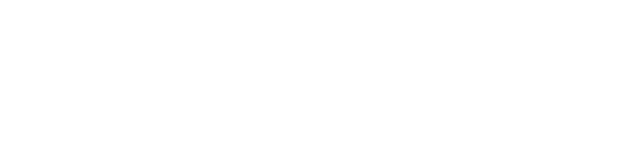
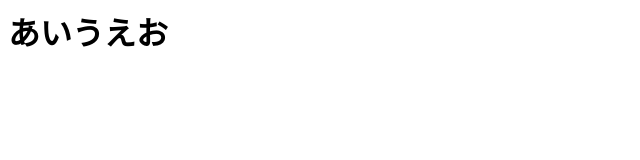
Before and after one commit to ku1h40918/pair-conflict, a plain HTML site: page index.html in a window 1280 px wide. Shown: the whole page, without its empty margins (0-640 px from the left). Drawn offline with Linux system fonts and the light colour scheme.

Commit message:
コンフリクトさせる

```diff
--- a/index.html
+++ b/index.html
@@ -1,2 +1,2 @@
-<h1></h1>
+<h1>あいうえお</h1>
 <a></a>
```
